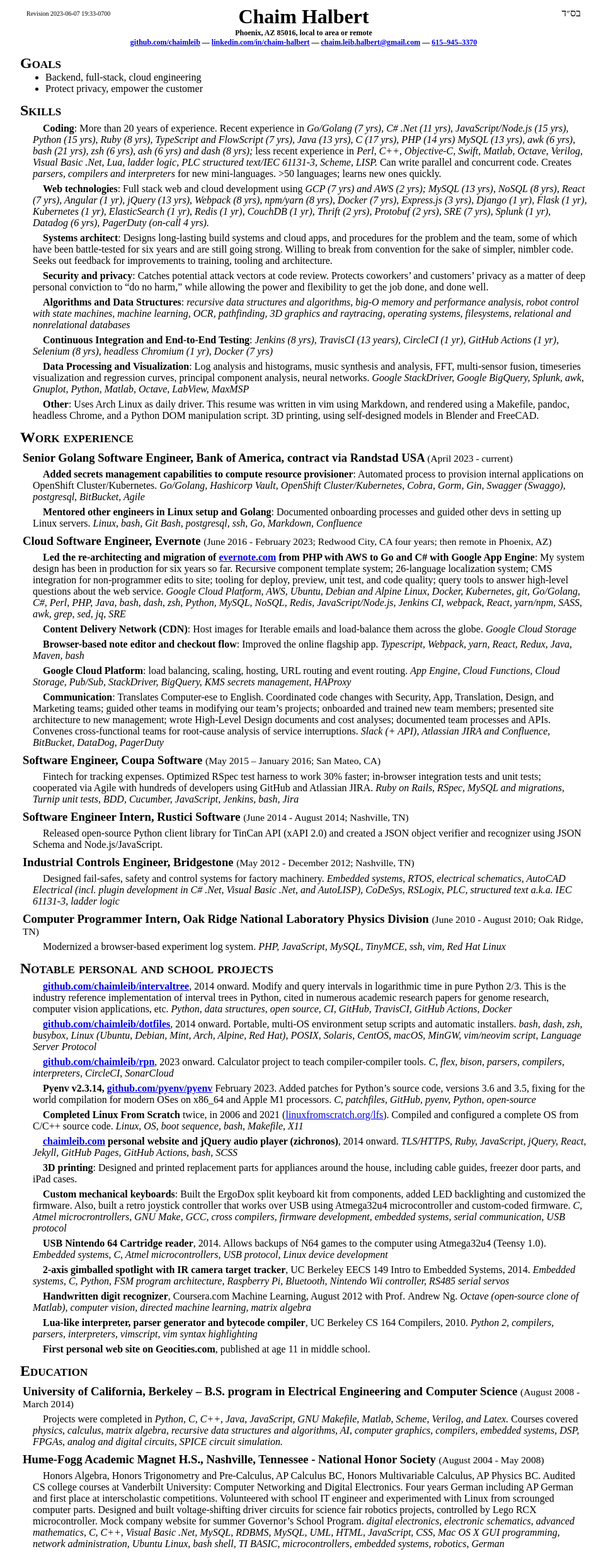
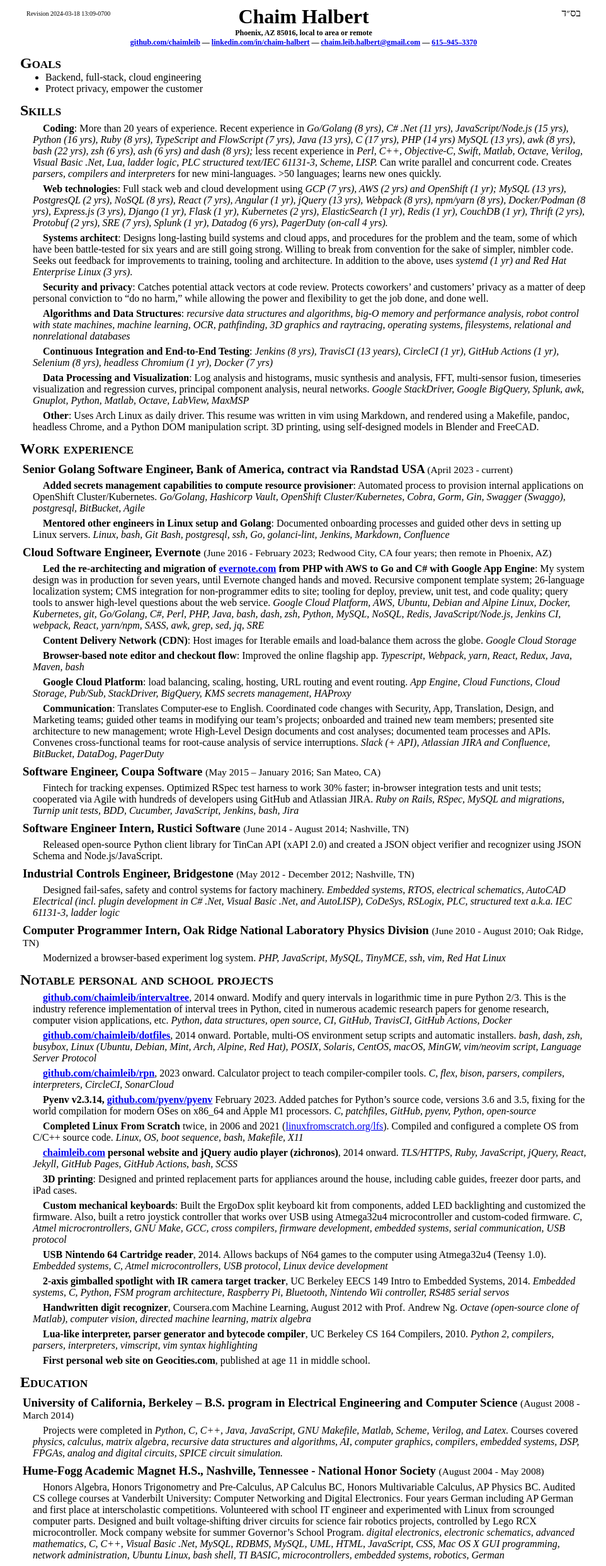
Before and after one commit to chaimleib/chaimleib.github.io, a Jekyll site: the page built from resume/index.html, in a window 1280 px wide. Shown: the whole page at 63% size, without its empty margins (158-1120 px from the left). Built offline with Jekyll 4.4.1, drawn with Linux system fonts in a browser that asks for light colours.

Commit message:
resume: March 2024 experience from BoA

```diff
--- a/_layouts/resume.html
+++ b/_layouts/resume.html
@@ -3,7 +3,7 @@
   <meta charset="utf-8"/>
   <meta name="generator" content="pandoc"/>
   <meta name="viewport" content="width=device-width, initial-scale=1.0, user-scalable=yes"/>
-  <meta name="revised" content="Chaim Halbert, 2023-06-07 19:33-0700"/>
+  <meta name="revised" content="Chaim Halbert, 2024-03-18 13:09-0700"/>
   <title>Chaim Halbert</title>
   <style>
     code{white-space: pre-wrap;}
@@ -11,8 +11,11 @@
     div.columns{display: flex; gap: min(4vw, 1.5em);}
     div.column{flex: auto; overflow-x: auto;}
     div.hanging-indent{margin-left: 1.5em; text-indent: -1.5em;}
-    ul.task-list{list-style: none;}
+    /* The extra [class] is a hack that increases specificity enough to
+       override a similar rule in reveal.js */
+    ul.task-list[class]{list-style: none;}
     ul.task-list li input[type=&quot;checkbox&quot;] {
+      font-size: inherit;
       width: 0.8em;
       margin: 0 0.8em 0.2em -1.6em;
       vertical-align: middle;
@@ -113,7 +116,7 @@
 <div class="content">
 <header id="title-block-header">
 <h1 class="title">Chaim Halbert</h1>
-</header><div id="revision">Revision 2023-06-07 19:33-0700</div>
+</header><div id="revision">Revision 2024-03-18 13:09-0700</div>
 <div id="bsd" dir="rtl">
 בס״ד
 </div>
@@ -173,10 +176,10 @@
 </ul>
 <h2 id="skills">Skills</h2>
 <p><strong>Coding</strong>: More than 20 years of experience. Recent
-experience in <em>Go/Golang (7 yrs), C# .Net (11 yrs),
-JavaScript/Node.js (15 yrs), Python (15 yrs), Ruby (8 yrs), TypeScript
+experience in <em>Go/Golang (8 yrs), C# .Net (11 yrs),
+JavaScript/Node.js (15 yrs), Python (16 yrs), Ruby (8 yrs), TypeScript
 and FlowScript (7 yrs), Java (13 yrs), C (17 yrs), PHP (14 yrs) MySQL
-(13 yrs), awk (6 yrs), bash (21 yrs), zsh (6 yrs), ash (6 yrs) and dash
+(13 yrs), awk (8 yrs), bash (22 yrs), zsh (6 yrs), ash (6 yrs) and dash
 (8 yrs);</em> less recent experience in <em>Perl, C++, Objective-C,
 Swift, Matlab, Octave, Verilog, Visual Basic .Net, Lua, ladder logic,
 PLC structured text/IEC 61131-3, Scheme, LISP.</em> Can write parallel
@@ -184,18 +187,20 @@
 interpreters</em> for new mini-languages. &gt;50 languages; learns new
 ones quickly.</p>
 <p><strong>Web technologies</strong>: Full stack web and cloud
-development using <em>GCP (7 yrs) and AWS (2 yrs); MySQL (13 yrs), NoSQL
-(8 yrs), React (7 yrs), Angular (1 yr), jQuery (13 yrs), Webpack (8
-yrs), npm/yarn (8 yrs), Docker (7 yrs), Express.js (3 yrs), Django (1
-yr), Flask (1 yr), Kubernetes (1 yr), ElasticSearch (1 yr), Redis (1
-yr), CouchDB (1 yr), Thrift (2 yrs), Protobuf (2 yrs), SRE (7 yrs),
-Splunk (1 yr), Datadog (6 yrs), PagerDuty (on-call 4 yrs).</em></p>
+development using <em>GCP (7 yrs), AWS (2 yrs) and OpenShift (1 yr);
+MySQL (13 yrs), PostgresQL (2 yrs), NoSQL (8 yrs), React (7 yrs),
+Angular (1 yr), jQuery (13 yrs), Webpack (8 yrs), npm/yarn (8 yrs),
+Docker/Podman (8 yrs), Express.js (3 yrs), Django (1 yr), Flask (1 yr),
+Kubernetes (2 yrs), ElasticSearch (1 yr), Redis (1 yr), CouchDB (1 yr),
+Thrift (2 yrs), Protobuf (2 yrs), SRE (7 yrs), Splunk (1 yr), Datadog (6
+yrs), PagerDuty (on-call 4 yrs).</em></p>
 <p><strong>Systems architect</strong>: Designs long-lasting build
 systems and cloud apps, and procedures for the problem and the team,
 some of which have been battle-tested for six years and are still going
 strong. Willing to break from convention for the sake of simpler,
 nimbler code. Seeks out feedback for improvements to training, tooling
-and architecture.</p>
+and architecture. In addition to the above, uses <em>systemd (1 yr) and
+Red Hat Enterprise Linux (3 yrs)</em>.</p>
 <p><strong>Security and privacy</strong>: Catches potential attack
 vectors at code review. Protects coworkers’ and customers’ privacy as a
 matter of deep personal conviction to “do no harm,” while allowing the
@@ -229,21 +234,22 @@
 postgresql, BitBucket, Agile</em></p>
 <p><strong>Mentored other engineers in Linux setup and Golang</strong>:
 Documented onboarding processes and guided other devs in setting up
-Linux servers. <em>Linux, bash, Git Bash, postgresql, ssh, Go, Markdown,
-Confluence</em></p>
+Linux servers. <em>Linux, bash, Git Bash, postgresql, ssh, Go,
+golanci-lint, Jenkins, Markdown, Confluence</em></p>
 <h3 id="cloud-software-engineer-evernote-june-2016---february-2023-redwood-city-ca-four-years-then-remote-in-phoenix-az">Cloud
 Software Engineer, Evernote <small>(June 2016 - February 2023; Redwood
 City, CA four years; then remote in Phoenix, AZ)</small></h3>
 <p><strong>Led the re-architecting and migration of <a href="https://evernote.com">evernote.com</a> from PHP with AWS to Go and
-C# with Google App Engine</strong>: My system design has been in
-production for six years so far. Recursive component template system;
-26-language localization system; CMS integration for non-programmer
-edits to site; tooling for deploy, preview, unit test, and code quality;
-query tools to answer high-level questions about the web service.
-<em>Google Cloud Platform, AWS, Ubuntu, Debian and Alpine Linux, Docker,
-Kubernetes, git, Go/Golang, C#, Perl, PHP, Java, bash, dash, zsh,
-Python, MySQL, NoSQL, Redis, JavaScript/Node.js, Jenkins CI, webpack,
-React, yarn/npm, SASS, awk, grep, sed, jq, SRE</em></p>
+C# with Google App Engine</strong>: My system design was in production
+for seven years, until Evernote changed hands and moved. Recursive
+component template system; 26-language localization system; CMS
+integration for non-programmer edits to site; tooling for deploy,
+preview, unit test, and code quality; query tools to answer high-level
+questions about the web service. <em>Google Cloud Platform, AWS, Ubuntu,
+Debian and Alpine Linux, Docker, Kubernetes, git, Go/Golang, C#, Perl,
+PHP, Java, bash, dash, zsh, Python, MySQL, NoSQL, Redis,
+JavaScript/Node.js, Jenkins CI, webpack, React, yarn/npm, SASS, awk,
+grep, sed, jq, SRE</em></p>
 <p><strong>Content Delivery Network (CDN)</strong>: Host images for
 Iterable emails and load-balance them across the globe. <em>Google Cloud
 Storage</em></p>
```
